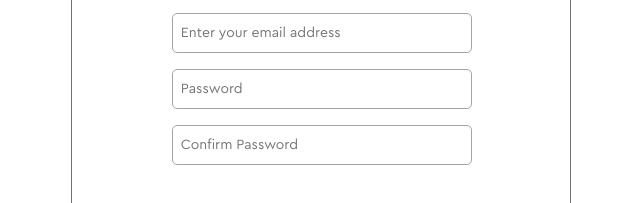
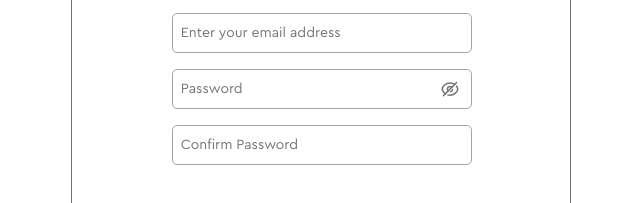
Before and after one commit to ProkofievIlya/Hlegal, a plain HTML site: page registration.html in a window 1280 px wide. Shown: the part 248-451 px from the top of the page, 319-959 px from the left. Drawn offline with Linux system fonts and the light colour scheme.

Commit message:
hw8allflexall

```diff
--- a/css/styles.css
+++ b/css/styles.css
@@ -113,6 +113,24 @@ body {
     line-height: 16px;
     text-align: left;
     color: #A5A5A5;
+    padding-right: 40px;
+}
+
+.input__icon {
+    position: relative;
+}
+
+.input__icon::after {
+    content: '';
+    background-image: url("../images/hide.svg");
+    background-size: contain;
+    background-repeat: no-repeat;
+    position: absolute;
+    right: 110px;
+    top: 50%;
+    transform: translateY(-50%);
+    width: 20px;
+    height: 20px;
 }
 
 .id4 {
--- a/registration.html
+++ b/registration.html
@@ -27,7 +27,9 @@
             <div class="text__pass">
                 <input type="text" class="id1" name="userName" placeholder="  Username" required>
                 <input type="text" class="id2" name="email" placeholder="  Enter your email address" required>
-                <input type="password" class="id3" name="password1" placeholder="  Password" required>
+                <div class="input__icon">
+                    <input type="password" class="id3" name="password1" placeholder="  Password" required>
+                </div>
                 <input type="password" class="id4" name="password2" placeholder="  Confirm Password" required>
             </div>
             <button type="submit" name="register" class="id5">
```
Also changed, not shown: images/hide.svg (added).
